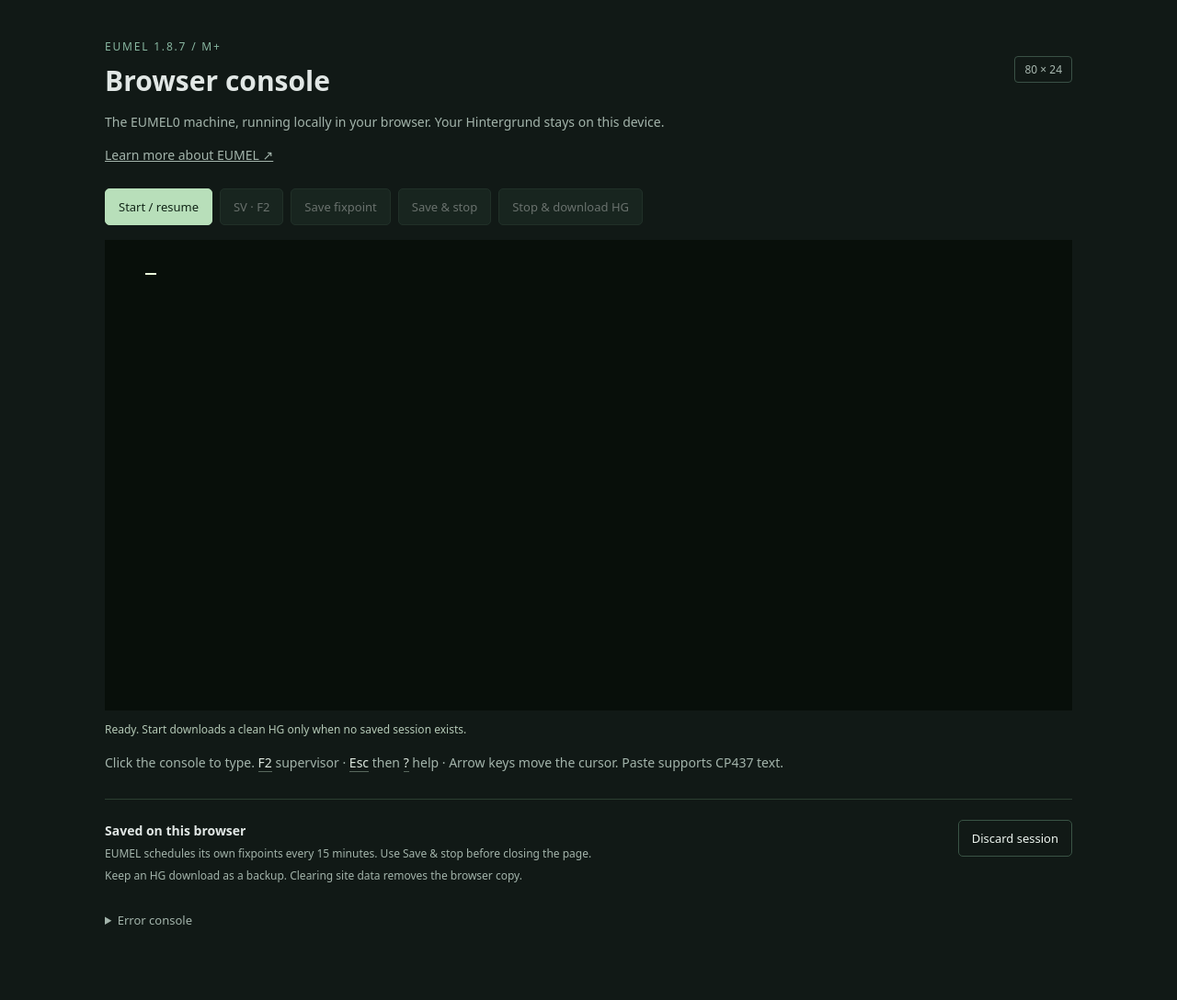
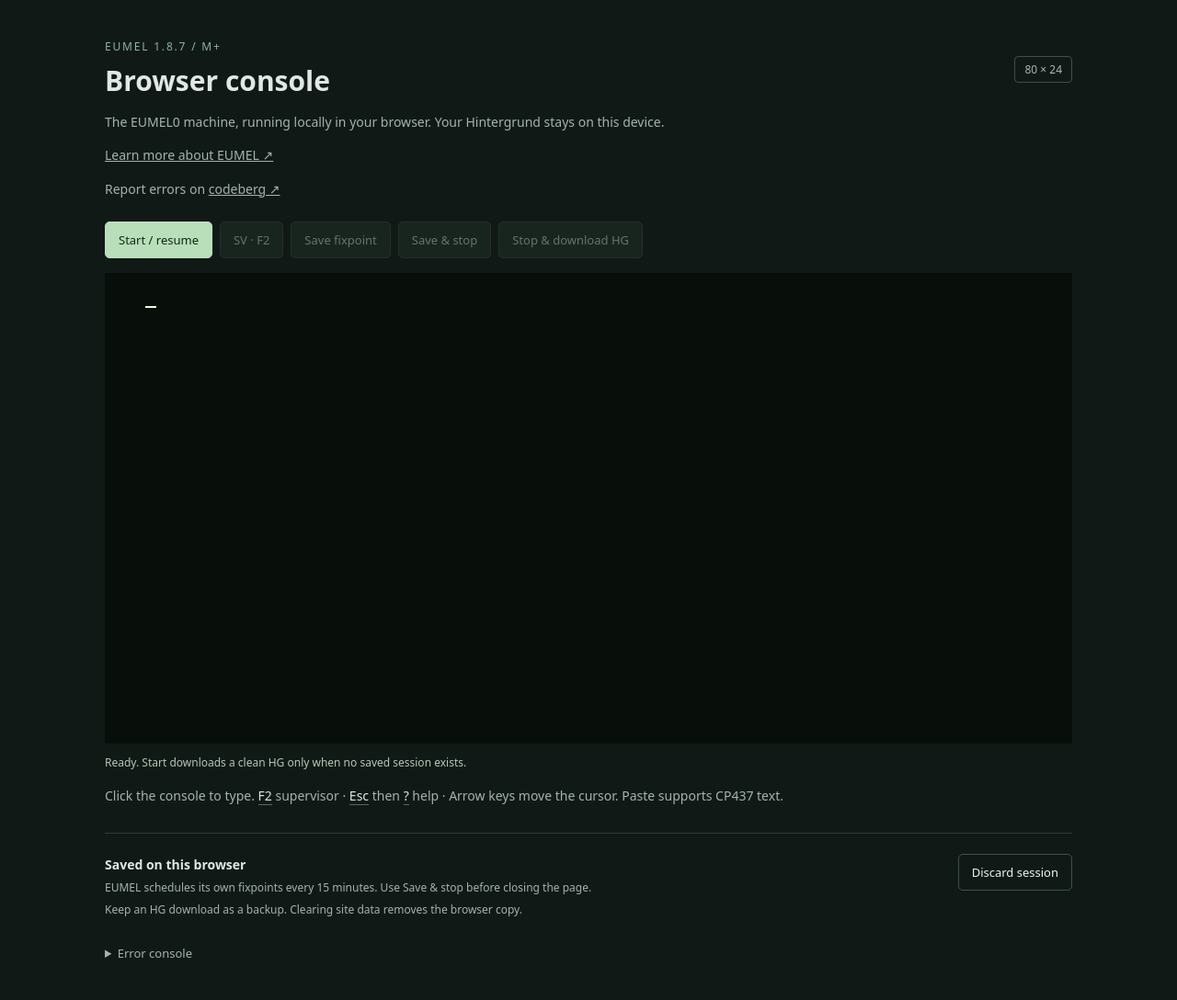
Before and after one commit to fsbraun/fsbraun.github.io, a Jekyll site: the page eumel/index.html, which Jekyll copies as it is, in a window 1280 px wide. Shown: the whole page at 92% size. Built offline with Jekyll 4.4.1, drawn with Linux system fonts in a browser that asks for light colours; before the commit the page ends 1052 px from its top, so only the background shows below that.

Commit message:
chore: Link issues page

```diff
--- a/eumel/index.html
+++ b/eumel/index.html
@@ -8,6 +8,7 @@
   <header><div><p class="eyebrow">EUMEL 1.8.7 / M+</p><h1>Browser console</h1></div><span class="badge">80 × 24</span></header>
   <p class="intro">The EUMEL0 machine, running locally in your browser. Your Hintergrund stays on this device.</p>
   <p class="intro"><a href="https://6xq.net/eumel/" target="_blank" rel="noopener noreferrer" style="color: inherit">Learn more about EUMEL ↗</a></p>
+  <p class="intro">Report errors on <a href="https://codeberg.org/fsbraun/shard/issues/" target="_blank" rel="noopener noreferrer" style="color: inherit">codeberg ↗</a></p>
   <nav aria-label="Machine controls">
     <button id="start" class="primary">Start / resume</button>
     <button id="sv" disabled>SV · F2</button>
```
